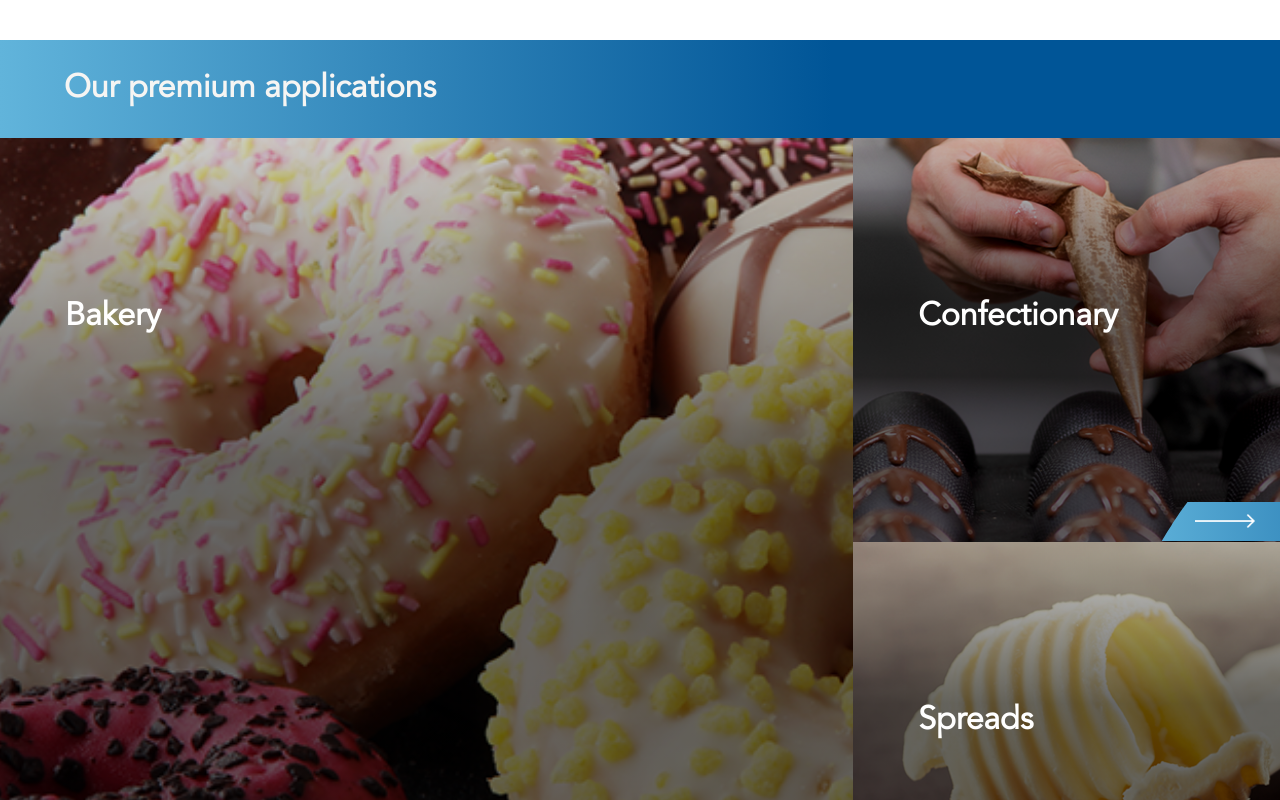
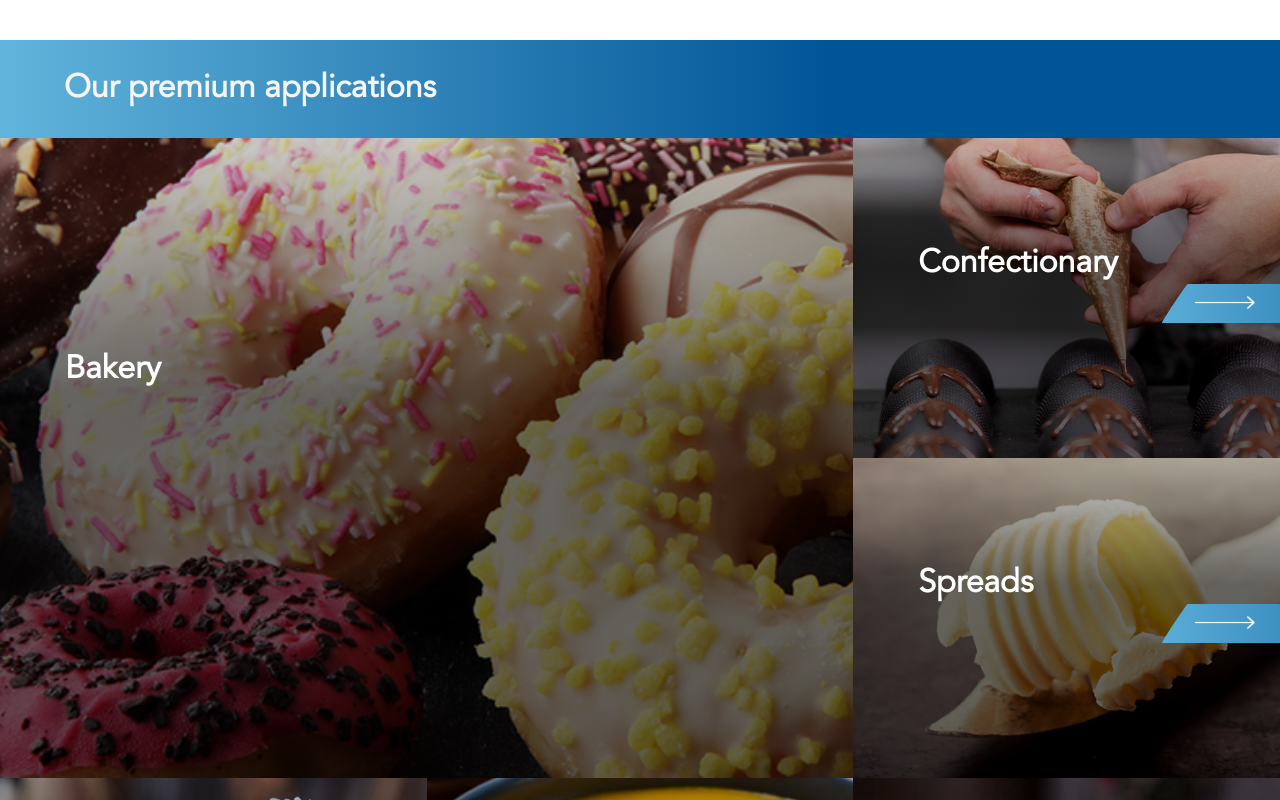
Before and after one commit to Devairways/marine, a React (Create React App) app: page / in a window 1280 px wide. Shown: the part 1000-1800 px from the top of the page. Built offline with nearby package versions, Linux system fonts and the light colour scheme.

Commit message:
stylefix

```diff
--- a/src/componenten/producten/producten.css
+++ b/src/componenten/producten/producten.css
@@ -38,20 +38,21 @@
     #productLijst{
         display: grid;
         grid-template-columns: 1fr 1fr 1fr;
+        grid-template-rows: repeat(5, 40vh);
     }
     .productKaart{
         height: unset;
     }
     .product{
         padding-left: 65px;
-        padding-top: 160px;
+        padding-top: 25%;
         color: #fff;
         font-size: xx-large;
     }
 
     .buttons{
         height: 30px;
-        margin-top: 165px;
+        margin-top: 0;
     }
 
     .arrow1{
```
Also changed, not shown: src/img/Rdam_dock.jpg (deleted).
